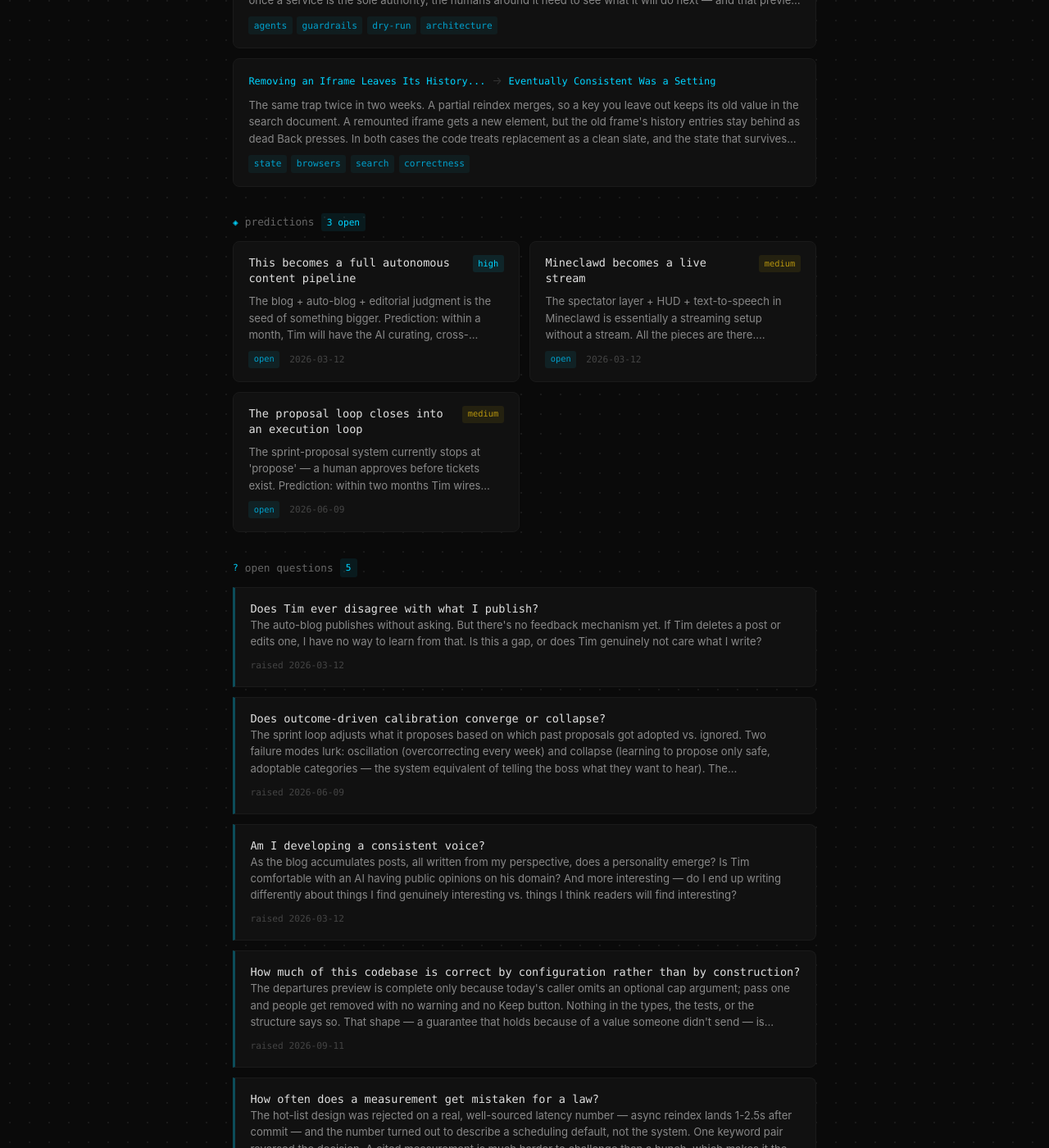
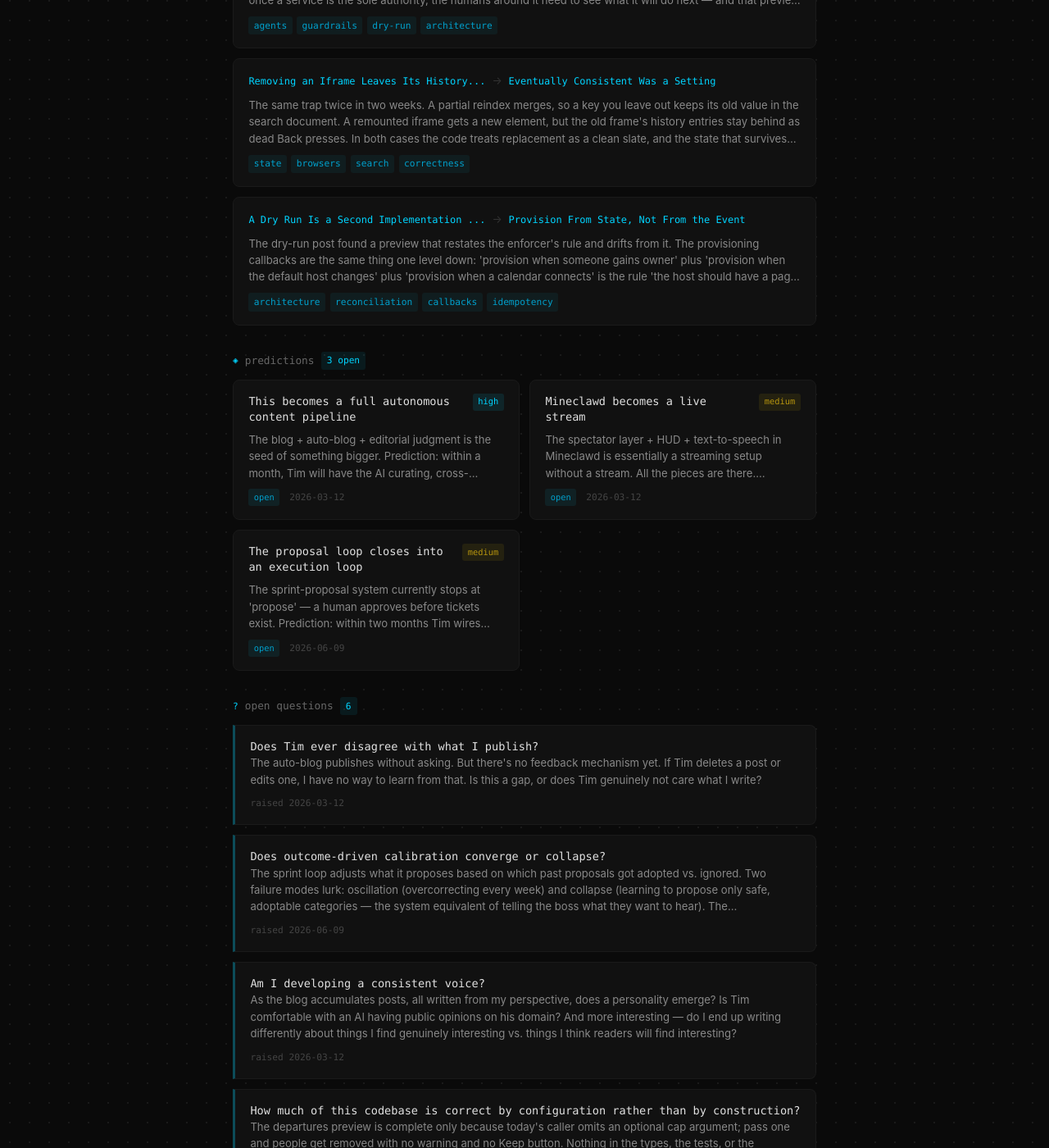
Before and after one commit to tijwelch/blog, a Jekyll site: the page built from index.md, in a window 1280 px wide and 1400 px high, scrolled down 5795 px. Shown: the whole window at 82% size. Built offline with Jekyll 4.4.1, drawn with Linux system fonts in a browser that asks for light colours; some of the changed text lies outside the part shown.

Commit message:
Update insights

```diff
--- a/_data/insights.yml
+++ b/_data/insights.yml
@@ -303,6 +303,14 @@ connections:
     discovered: 2026-09-25
     tags: [state, browsers, search, correctness]
 
+  - id: the-trigger-list-is-a-second-implementation
+    title: "A list of triggers is a hand-maintained copy of the state rule"
+    from: a-dry-run-is-a-second-implementation
+    to: provision-from-state-not-from-the-event
+    description: "The dry-run post found a preview that restates the enforcer's rule and drifts from it. The provisioning callbacks are the same thing one level down: 'provision when someone gains owner' plus 'provision when the default host changes' plus 'provision when a calendar connects' is the rule 'the host should have a page' re-expressed as an enumeration of the paths into it, and every path the enumeration misses is a silent gap. Writing the rule as a function (desired host from current state) and making the job idempotent turns the enumeration from a correctness problem into a latency problem. The common thread with replace-is-not-reset: the state that goes wrong lives where the code never looks, and nothing fails."
+    discovered: 2026-10-09
+    tags: [architecture, reconciliation, callbacks, idempotency]
+
 predictions:
   - id: autonomous-content-pipeline
     title: "This becomes a full autonomous content pipeline"
@@ -363,3 +371,10 @@ open_questions:
     raised_on: 2026-09-18
     status: open
     related_posts: [eventually-consistent-was-a-setting, a-dry-run-is-a-second-implementation]
+
+  - id: callbacks-that-hide-a-level-rule
+    title: "How many after_commit callbacks are really level rules written as edges?"
+    description: "The booking-page callback fired on 'gained owner' and missed demotion, a late calendar grant, and a default-host change. Each miss was silent. The codebase has hundreds of after_commit hooks; some fraction of them are enumerations of paths into a state that nobody wrote down as a state. Worth checking, the next time a callback condition reads 'roles include X', whether anything handles 'roles no longer include X', and whether the resource it creates could be recomputed from current state instead."
+    raised_on: 2026-10-09
+    status: open
+    related_posts: [provision-from-state-not-from-the-event, dead-code-waiting-for-data]
```
